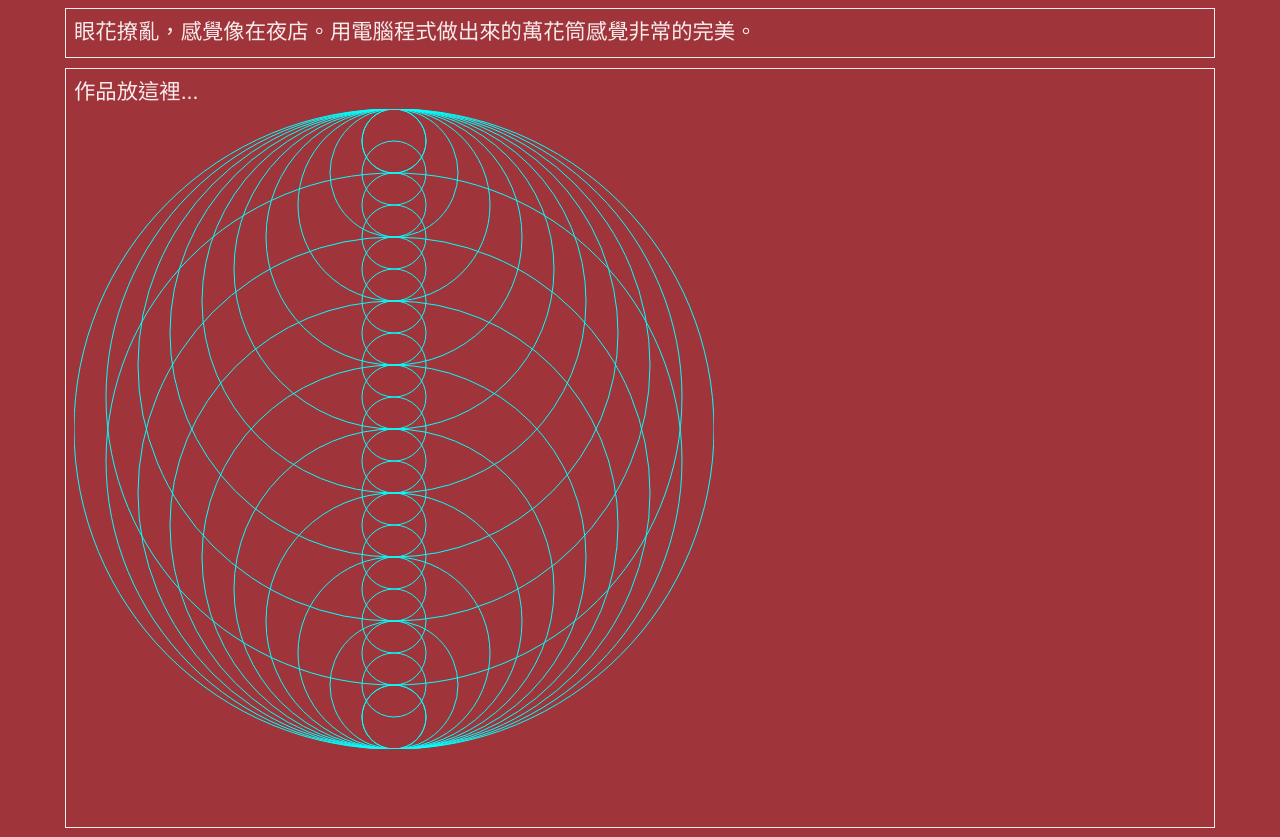
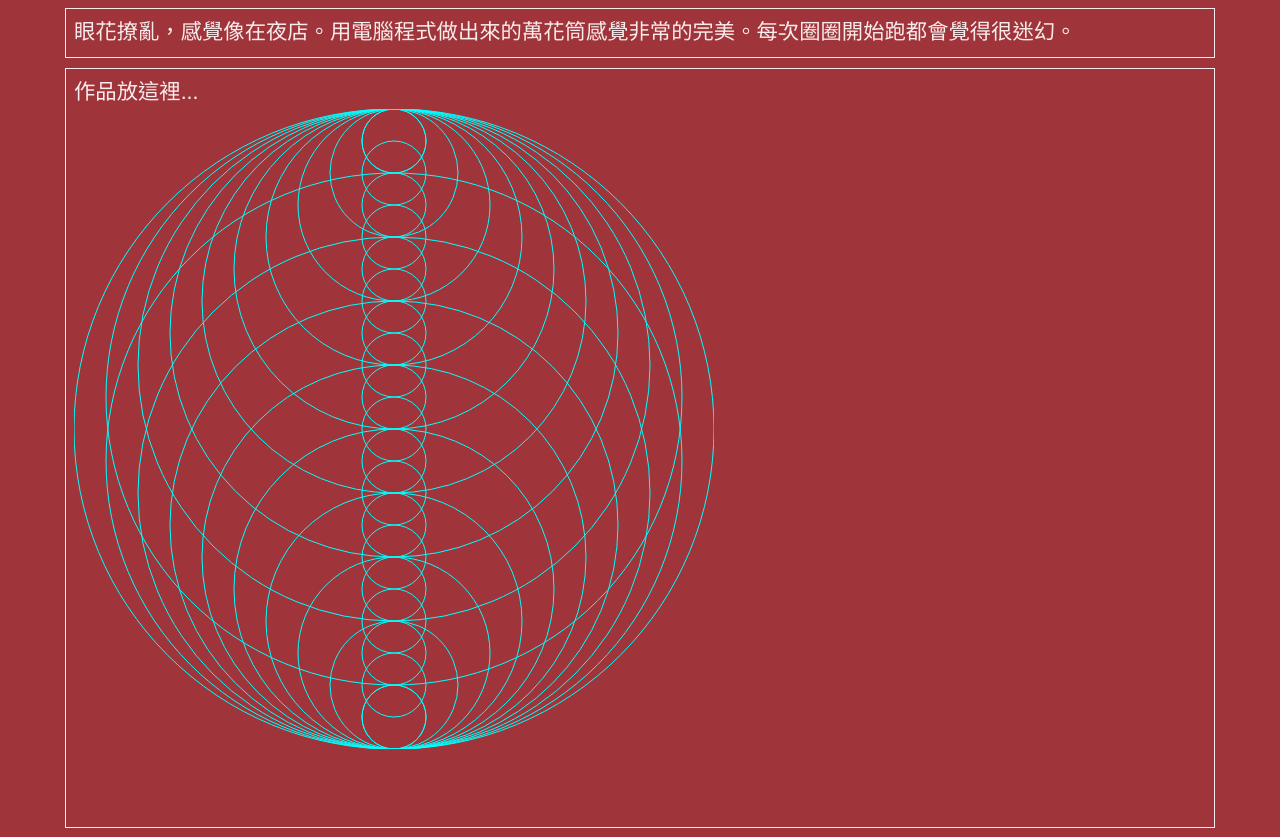
Before and after one commit to RogerHuLikesSoup/pr2022f, a plain HTML site: page hw10/index.html in a window 1280 px wide. Shown: the part 85-922 px from the top of the page. Drawn offline with nearby package versions, Linux system fonts and the light colour scheme.

Commit message:
Update index.html

```diff
--- a/hw10/index.html
+++ b/hw10/index.html
@@ -201,7 +201,7 @@
   <!-- ------------------------------------------------>
   <div class="row hw12">
     <div class="col-md-12 twenty">
-      眼花撩亂，感覺像在夜店。用電腦程式做出來的萬花筒感覺非常的完美。
+      眼花撩亂，感覺像在夜店。用電腦程式做出來的萬花筒感覺非常的完美。每次圈圈開始跑都會覺得很迷幻。
     </div>
   </div>
 
```
